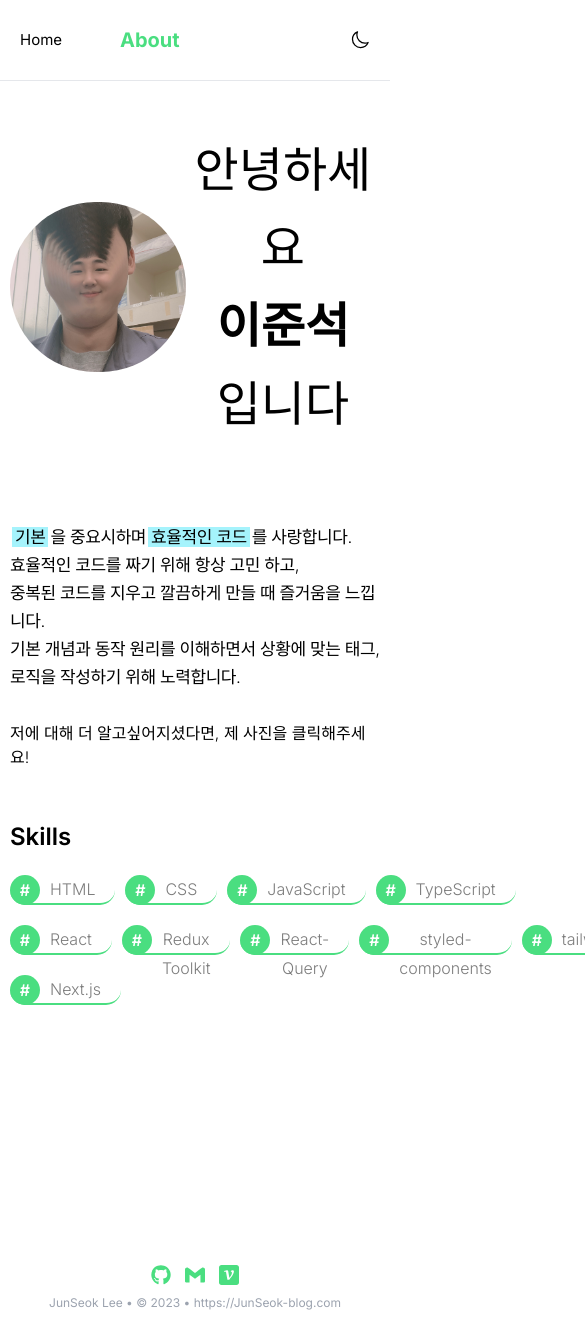
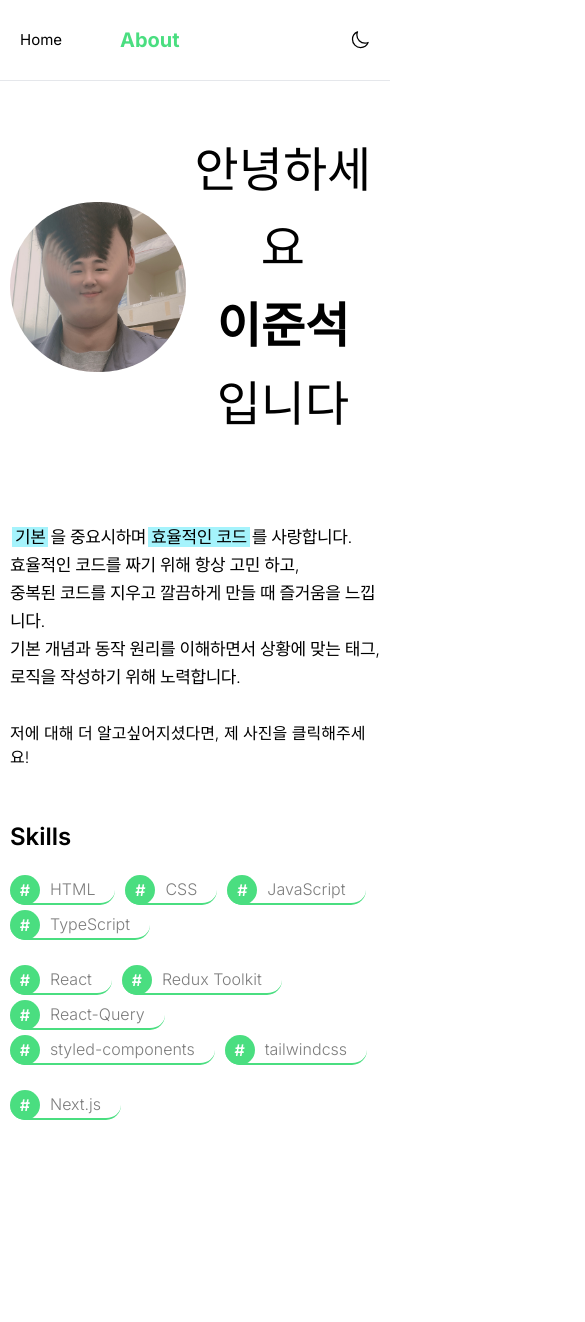
Before and after one commit to leeleeleeleejun/JunSeokBlog, a Next.js app: page /about in a window 390 px wide. Shown: the top 1322 px of the page, 585 px wide, since content can reach past the window. Built offline with nearby package versions, Linux system fonts and the light colour scheme.

Commit message:
fix: tag component 모바일환경 UI 변경

```diff
--- a/src/components/Skills.tsx
+++ b/src/components/Skills.tsx
@@ -13,21 +13,21 @@ export default function Skills() {
   return (
     <div className="mt-[50px]">
       <h3 className="text-h3 font-semibold">Skills</h3>
-      <ul className="flex my-[20px]">
+      <ul className="flex my-[20px] flex-wrap">
         {language.map((item, index) => (
           <li key={item + index}>
             <Tag>{item}</Tag>
           </li>
         ))}
       </ul>
-      <ul className="flex my-[20px]">
+      <ul className="flex my-[20px]  flex-wrap">
         {library.map((item, index) => (
           <li key={item + index}>
             <Tag>{item}</Tag>
           </li>
         ))}
       </ul>
-      <ul className="flex my-[20px]">
+      <ul className="flex my-[20px]  flex-wrap">
         <Tag>{Framework[0]}</Tag>
       </ul>
     </div>
--- a/src/components/Tag.tsx
+++ b/src/components/Tag.tsx
@@ -1,6 +1,6 @@
 export default function Tag({ children }: { children: string }) {
   return (
-    <div className="relative h-[30px] mr-[10px] pr-[20px] border-b-[2px] border-mainGreen rounded-full dark:bg-slate-100 font-light text-[#7d7d7d]">
+    <div className="relative h-[30px] mr-[10px] mb-[5px] pr-[20px] border-b-[2px] border-mainGreen rounded-full dark:bg-slate-100 font-light text-[#7d7d7d]">
       <div className="inline-block absolute w-[30px] h-[30px] rounded-full bg-mainGreen font-semibold text-center text-white leading-[30px]">
         #
       </div>
```
